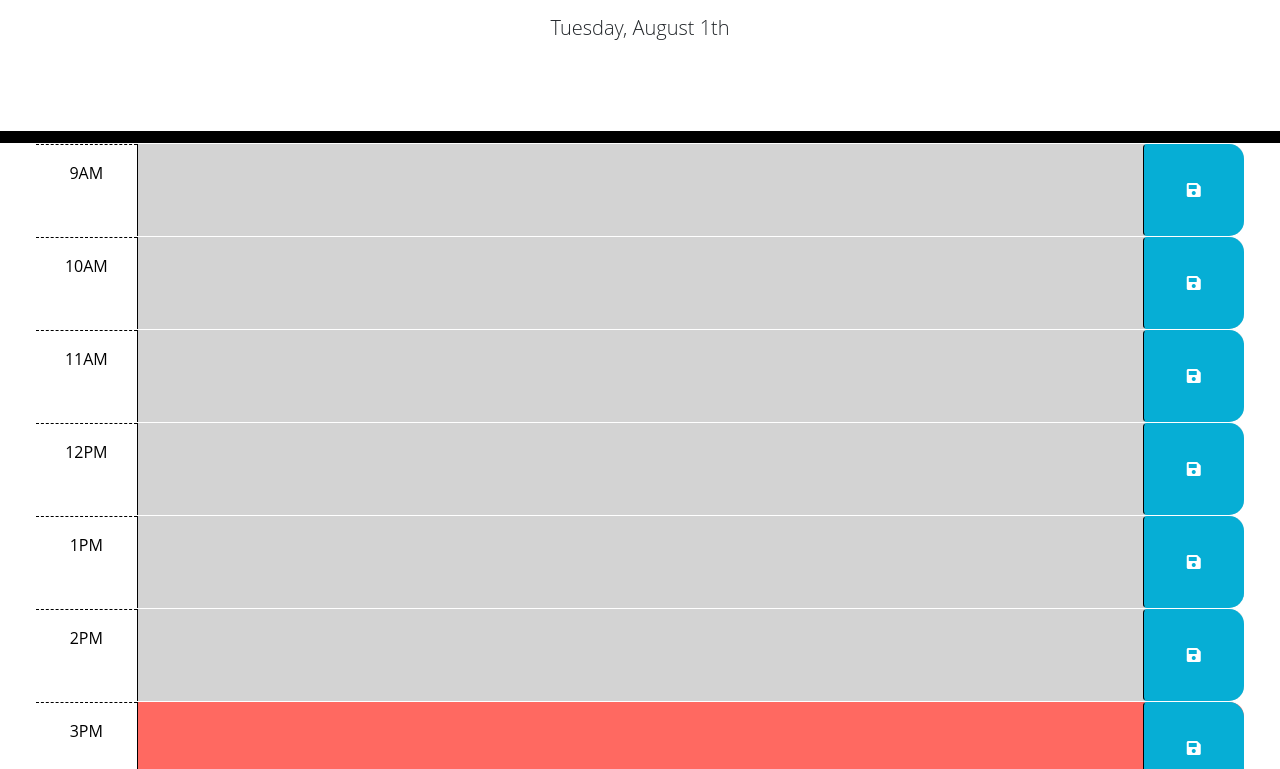
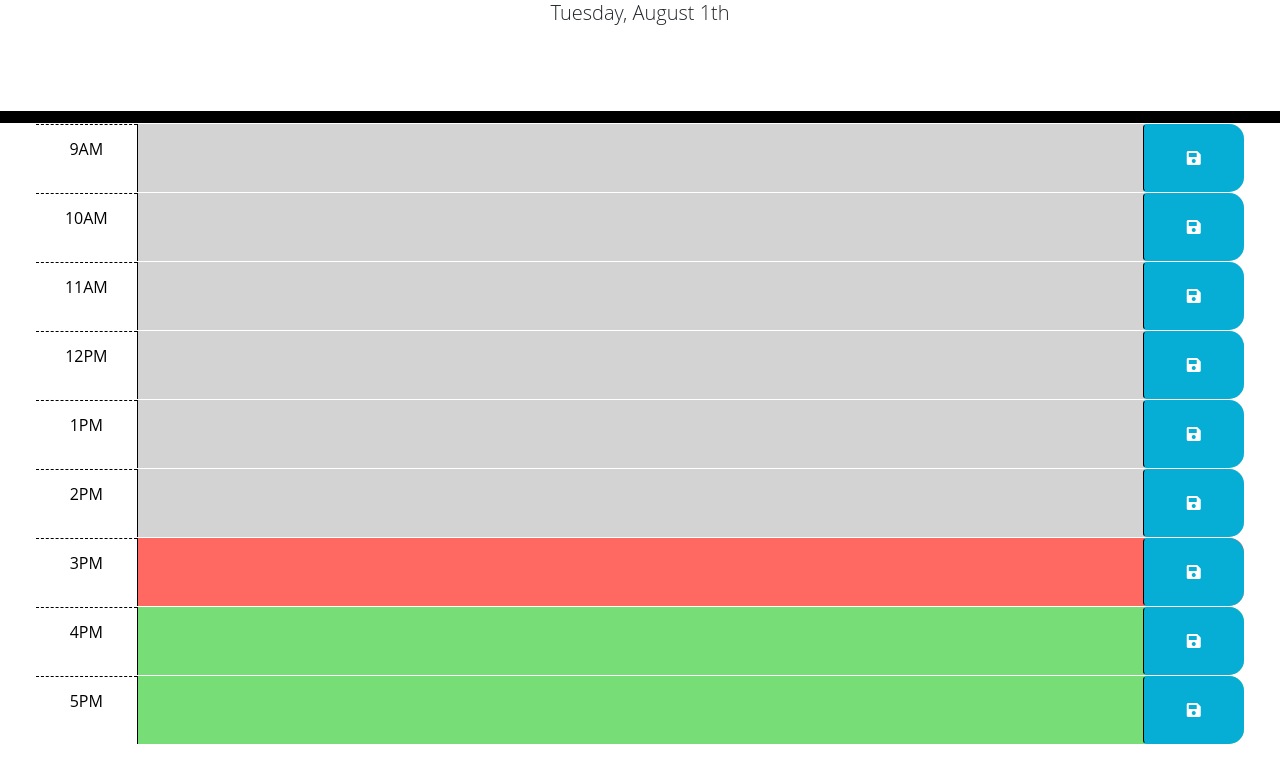
Before and after one commit to lilpinc/Work-Day-Scheduler, a plain HTML site: page index.html in a window 1280 px wide. Shown: the part 166-935 px from the top of the page. After the commit the page ends 910 px from the top, so only its background shows below. Drawn offline with nearby package versions, Linux system fonts and the light colour scheme.

Commit message:
add a reset.css

```diff
--- /dev/null
+++ b/assets/css/reset.css
@@ -0,0 +1,36 @@
+* {
+    margin: 0;
+    padding: 0;
+    box-sizing: border-box;
+  }
+
+  html {
+    height: 100%;
+  }
+
+  body {
+    min-height: 100%;
+    line-height: 1;
+    font-family: sans-serif;
+  }
+
+  h1,
+  h2,
+  h3,
+  h4,
+  h5,
+  h6 {
+    font-size: 100%;
+  }
+
+  input,
+  select,
+  option,
+  optgroup,
+  textarea,
+  button,
+  pre,
+  code {
+    font-size: 100%;
+    font-family: inherit;
+  }
--- a/index.html
+++ b/index.html
@@ -10,7 +10,8 @@
   <link rel="stylesheet" href="https://use.fontawesome.com/releases/v5.8.1/css/all.css"
     integrity="sha384-50oBUHEmvpQ+1lW4y57PTFmhCaXp0ML5d60M1M7uH2+nqUivzIebhndOJK28anvf" crossorigin="anonymous" />
   <link href="https://fonts.googleapis.com/css2?family=Fira+Sans:wght@400;700&display=swap" rel="stylesheet" />
-  <link rel="stylesheet" href="assets/css/style.css" />
+  <link rel="stylesheet" href="assets/css/reset.css">
+  <link rel="stylesheet" href="assets/css/style.css">
   <title>Work Day Scheduler</title>
 </head>
 
```
